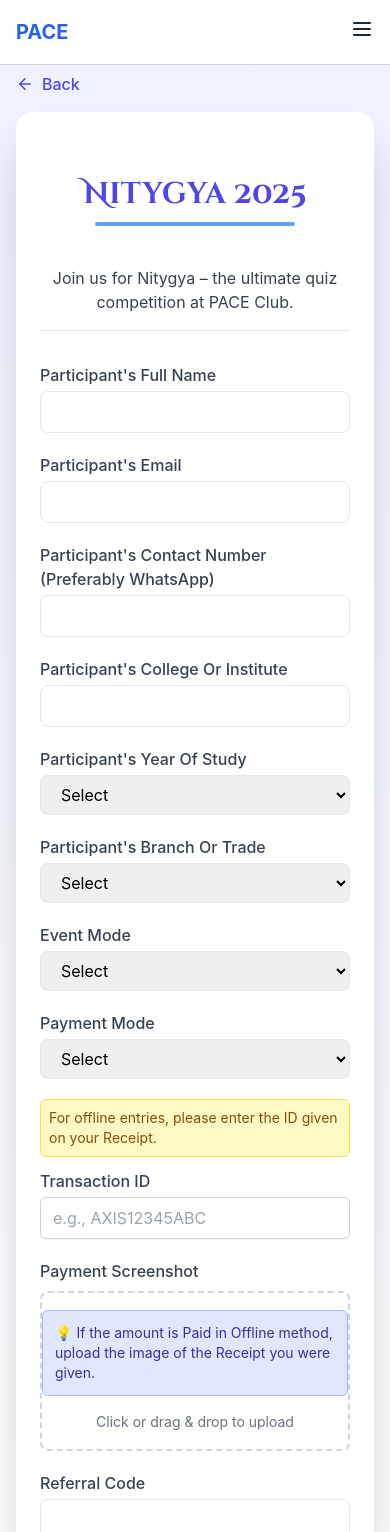
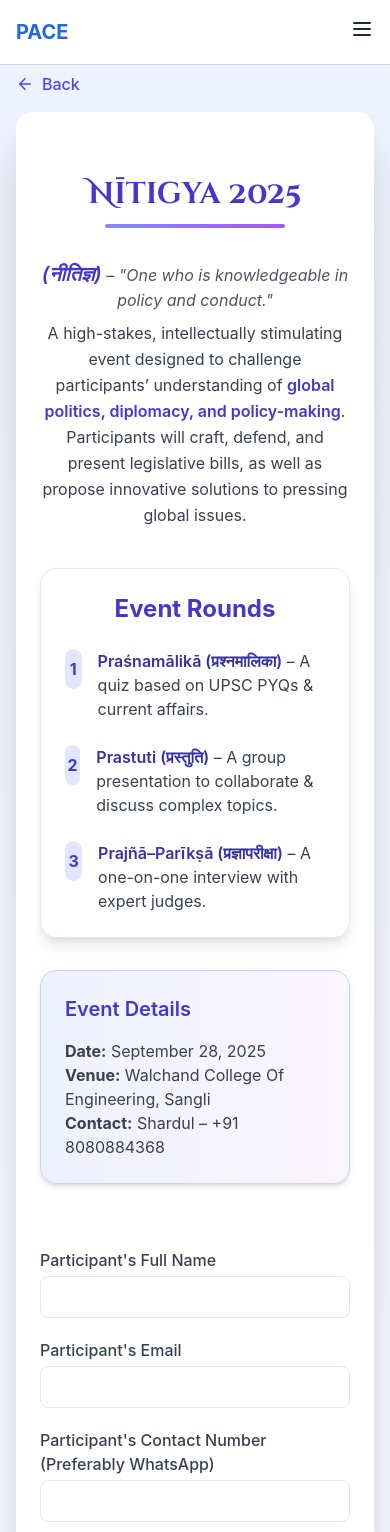
Before and after one commit to webd-pace/PACE25, a React (Create React App) app: page /nitigya-form in a window 390 px wide. Shown: the top 1532 px of the page. Built offline with nearby package versions, Linux system fonts and the light colour scheme.

Commit message:
Add new event logo and update event descriptions in PrudenceRegistration

```diff
--- a/src/Pages/PrudenceRegistration/AspireForm.jsx
+++ b/src/Pages/PrudenceRegistration/AspireForm.jsx
@@ -8,7 +8,7 @@ import { toast } from "react-hot-toast";
 import { ArrowLeft } from "lucide-react";
 import PrudenceNavbar from "./PrudenceNavbar";
 import PrudenceFotter from "./PrudenceFotter";
-import SponsorSectionW from "./SponsorSectionW";
+// import SponsorSectionW from "./SponsorSectionW";
 import Loader from "../../components/Loader";
 
 function AspireRegistration() {
@@ -262,7 +262,7 @@ function AspireRegistration() {
         </motion.div>
       </div>
 
-      <SponsorSectionW />
+      {/* <SponsorSectionW /> */}
       <PrudenceFotter />
     </>
   );
--- a/src/Pages/PrudenceRegistration/NitigyaForm.jsx
+++ b/src/Pages/PrudenceRegistration/NitigyaForm.jsx
@@ -137,22 +137,68 @@ function NitigyaRegistration() {
         >
 
           {/* Event Info */}
-          <div className="mb-8 border-b border-gray-200 pb-4">
-            <h1 className="text-3xl sm:text-4xl mt-10 text-center font-cinzel-decorative font-bold text-indigo-600">
-              Nitygya 2025
+
+<div className="mb-10 pb-6">
+  <h1 className="text-3xl sm:text-4xl mt-10 text-center font-cinzel-decorative font-bold text-indigo-700">
+    Nītigya 2025
   </h1>
   <motion.div
     initial={{ opacity: 0, scaleX: 0.3 }}
     animate={{ opacity: 1, scaleX: 1 }}
     transition={{ delay: 0.3, duration: 0.6 }}
-              className="flex justify-center mt-2.5 mb-10 origin-center"
+    className="flex justify-center mt-3 mb-8 origin-center"
   >
-              <span className="block w-[200px] h-1 bg-blue-400 rounded-full"></span>
+    <span className="block w-[180px] h-1 bg-gradient-to-r from-indigo-400 to-purple-500 rounded-full"></span>
   </motion.div>
-            <p className="mt-2 text-gray-700 text-center">
-              Join us for Nitygya – the ultimate quiz competition at PACE Club.
+
+  {/* Tagline */}
+  <p className="text-gray-600 text-center italic mb-2">
+    <span className="font-semibold text-xl text-indigo-700">(नीतिज्ञ)</span> – "One who is knowledgeable in policy and conduct."
+  </p>
+  <p className="text-gray-700 text-center max-w-2xl mx-auto leading-relaxed">
+    A high-stakes, intellectually stimulating event designed to challenge participants’
+    understanding of <span className="font-semibold text-indigo-700">global politics, diplomacy, and policy-making</span>.
+    Participants will craft, defend, and present legislative bills, as well as propose
+    innovative solutions to pressing global issues.
+  </p>
+
+  {/* Rounds Section */}
+  <div className="mt-10 bg-white shadow-lg rounded-2xl p-6 border border-indigo-100">
+    <h2 className="text-2xl font-bold text-indigo-700 text-center mb-6">Event Rounds</h2>
+    <div className="space-y-6">
+      <div className="flex items-start gap-4">
+        <div className="w-10 h-10 flex items-center justify-center rounded-full bg-indigo-100 text-indigo-700 font-bold">1</div>
+        <p className="text-gray-700">
+          <span className="font-semibold text-indigo-800">Praśnamālikā (प्रश्नमालिका)</span> –
+          A quiz based on UPSC PYQs & current affairs.
         </p>
       </div>
+      <div className="flex items-start gap-4">
+        <div className="w-10 h-10 flex items-center justify-center rounded-full bg-indigo-100 text-indigo-700 font-bold">2</div>
+        <p className="text-gray-700">
+          <span className="font-semibold text-indigo-800">Prastuti (प्रस्तुति)</span> –
+          A group presentation to collaborate & discuss complex topics.
+        </p>
+      </div>
+      <div className="flex items-start gap-4">
+        <div className="w-10 h-10 flex items-center justify-center rounded-full bg-indigo-100 text-indigo-700 font-bold">3</div>
+        <p className="text-gray-700">
+          <span className="font-semibold text-indigo-800">Prajñā–Parīkṣā (प्रज्ञापरीक्षा)</span> –
+          A one-on-one interview with expert judges.
+        </p>
+      </div>
+    </div>
+  </div>
+
+  {/* Event Details */}
+  <div className="bg-gradient-to-r from-indigo-50 to-purple-50 rounded-2xl shadow-md p-6 mt-8 text-left border border-indigo-200">
+    <h3 className="text-xl text- font-semibold text-indigo-700 mb-4">Event Details</h3>
+    <p className="text-gray-700"><strong>Date:</strong> September 28, 2025</p>
+    <p className="text-gray-700"><strong>Venue:</strong> Walchand College Of Engineering, Sangli</p>
+    <p className="text-gray-700"><strong>Contact:</strong> Shardul – +91 8080884368</p>
+  </div>
+</div>
+
 
           {/* Registration Form */}
           <form className="space-y-5" onSubmit={handleSubmit}>
--- a/src/Pages/PrudenceRegistration/PrudenceRegistration.jsx
+++ b/src/Pages/PrudenceRegistration/PrudenceRegistration.jsx
@@ -12,7 +12,7 @@ export const PreudenceRegistrationbase = ({ prudenceRef }) => {
 const events = [
   {
     title: "Aspire",
-    img: "/assets/Events/Logos/Aspire.jpg",
+    img: "/assets/Events/Logos/2.jpg",
     desc: "A mock placement drive simulating real campus interviews, bridging academics and industry.",
     moreDetails: "A mock placement drive simulating real campus interviews, bridging academics and industry. This event helps participants experience the real corporate selection process: resume shortlisting, group discussion, and personal interviews by industry professionals.",
     registrationLink: "/aspire-form",
@@ -87,11 +87,14 @@ const events = [
             transition={{ delay: 0.3, duration: 0.6 }}
             className="text-lg text-gray-300 leading-relaxed"
           >
-          Prudence is the flagship event series of PACE, designed to test and
-          nurture your skills across multiple domains including innovation,
-          diplomacy, creative expression, and business strategy. Join us in this
-          intellectual extravaganza and showcase your potential through events like
-          Aspire, Nitigya, Standout, and Ideathon.
+          PRUDENCE is the National Level Management Fest organised by PACE. An event
+          which aims at fostering managerial skills of youth in its Carnival of intellectuals. Since
+          2001, PACE has The Legacy of organizing a unique mega-event Prudence, which has
+          become the brand name in the student world of Maharashtra. PRUDENCE includes
+          sectors of professional life, right from economics, entrepreneurship, marketing, debate,
+          National International politics and governance, social responsibilities, journalism,
+          environment, etc. through its sub-events, seminars, workshops and guest lectures from
+          erudite personalities every year.
         </motion.p>
     </div>
 
```
Also changed, not shown: public/assets/Events/Logos/2.jpg (added). Lines whose indentation alone changed are shown as unchanged.
